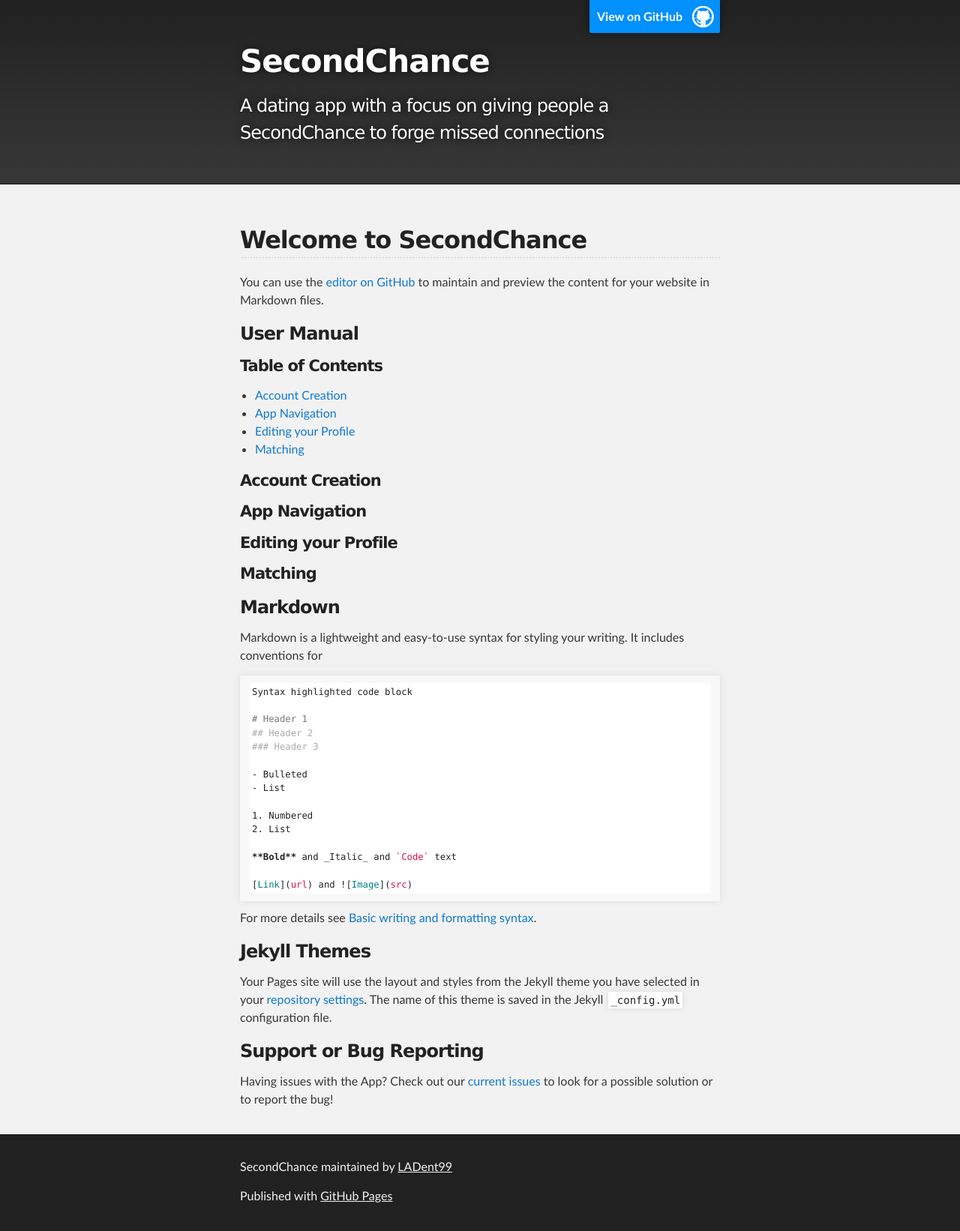
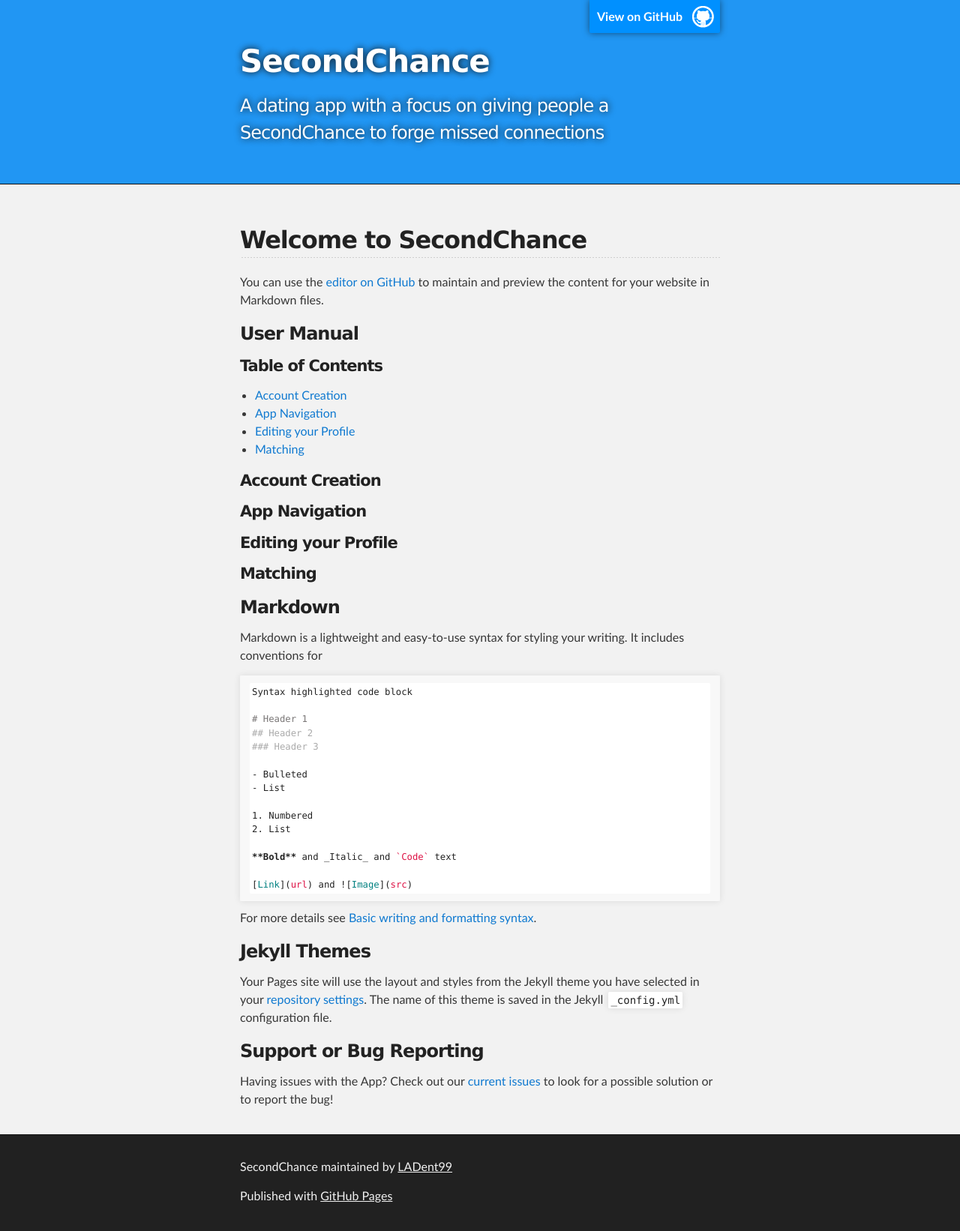
Before and after one commit to LADent99/second_chance_page, a Jekyll site: the page built from docs/index.md, in a window 1280 px wide. Shown: the whole page at 75% size. Built offline with Jekyll 4.4.1, drawn with Linux system fonts in a browser that asks for light colours; our own code applies the rules of GitHub Pages for plain Markdown files.

Commit message:
Update jekyll-theme-slate.scss

```diff
--- a/docs/_sass/jekyll-theme-slate.scss
+++ b/docs/_sass/jekyll-theme-slate.scss
@@ -297,13 +297,9 @@ Full-Width Styles
   border-bottom-right-radius: 2px;
 }
 
+//Set header background color
 #header_wrap {
   background: #2196F3;
-  background: -moz-linear-gradient(top, #373737, #212121);
-  background: -webkit-linear-gradient(top, #373737, #212121);
-  background: -ms-linear-gradient(top, #373737, #212121);
-  background: -o-linear-gradient(top, #373737, #212121);
-  background: linear-gradient(to top, #373737, #212121);
 }
 
 #header_wrap .inner {
```
